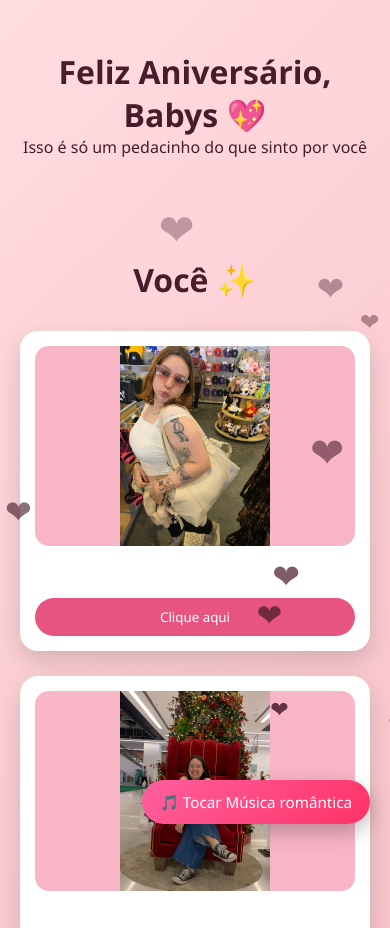
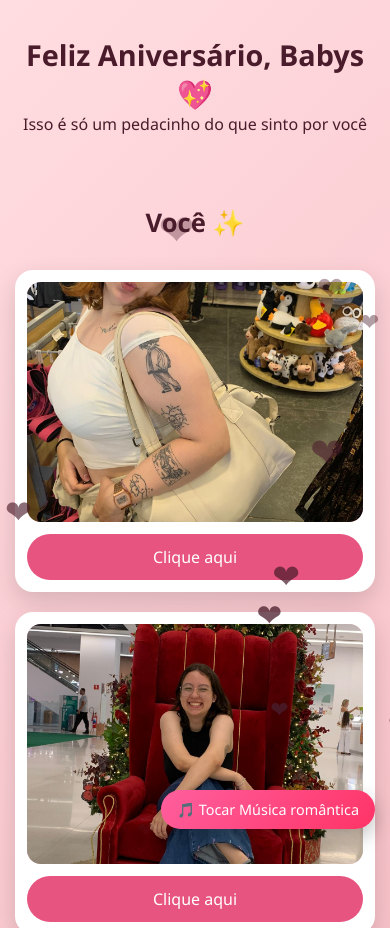
Before and after one commit to Duquinhas/presente-aniversario, a plain HTML site: page index.html in a window 390 px wide. Shown: the top 928 px of the page. Drawn offline with Linux system fonts and the light colour scheme.

Commit message:
responsivity

```diff
--- a/css/style.css
+++ b/css/style.css
@@ -210,3 +210,80 @@ transition:.3s;
   from { opacity: 0; }
   to { opacity: 1; }
 }
+@media (max-width: 768px) {
+
+  header {
+    padding: 35px 15px;
+  }
+
+  header h1 {
+    font-size: 1.8rem;
+  }
+
+  header p {
+    font-size: 1rem;
+  }
+
+  .section {
+    padding: 35px 15px;
+  }
+
+  .section h2 {
+    font-size: 1.6rem;
+  }
+
+  .gallery {
+    grid-template-columns: 1fr;
+    gap: 20px;
+  }
+
+  .card {
+    height: auto;
+    padding: 12px;
+  }
+
+  .card img {
+    height: 240px;
+    object-fit: cover; /* MELHOR PARA CELULAR */
+  }
+
+  .card button {
+    font-size: 1rem;
+    padding: 12px;
+  }
+
+  .letter {
+    width: 90%;
+    height: 160px;
+    font-size: 1.1rem;
+  }
+
+  .popup-content {
+    width: 90%;
+    padding: 25px;
+    font-size: 1rem;
+  }
+
+  .close {
+    font-size: 2rem;
+  }
+
+  .music-player {
+    bottom: 15px;
+    right: 15px;
+  }
+
+  #musicBtn {
+    font-size: 0.9rem;
+    padding: 10px 16px;
+  }
+
+  .big-heart p {
+    font-size: 1.8rem;
+    text-align: center;
+  }
+
+  .heart-shape {
+    font-size: 110px;
+  }
+}
--- a/index.html
+++ b/index.html
@@ -1,6 +1,7 @@
 <html lang="pt-BR">
 <head>
   <meta charset="UTF-8" />
+   <meta name="viewport" content="width=device-width, initial-scale=1.0">
   <title>Feliz Aniversário ❤️</title>
   <link rel="stylesheet" href="css/style.css" />
 </head>
```
